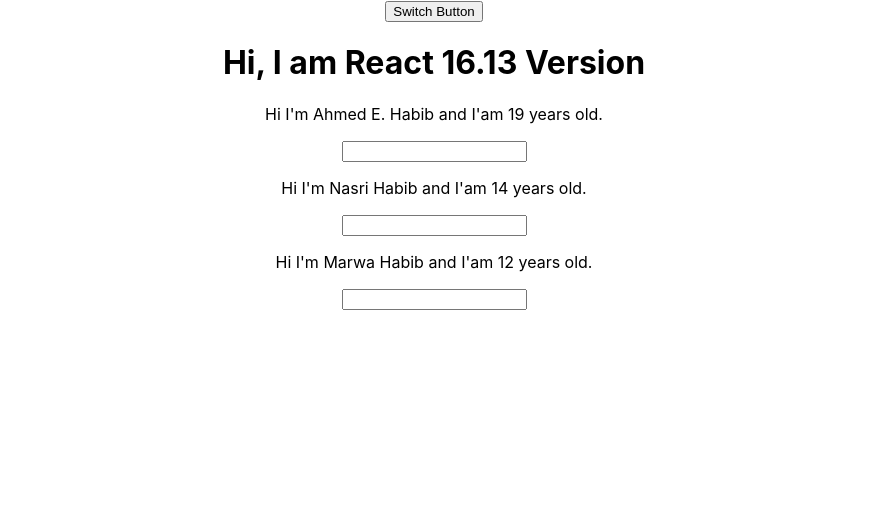
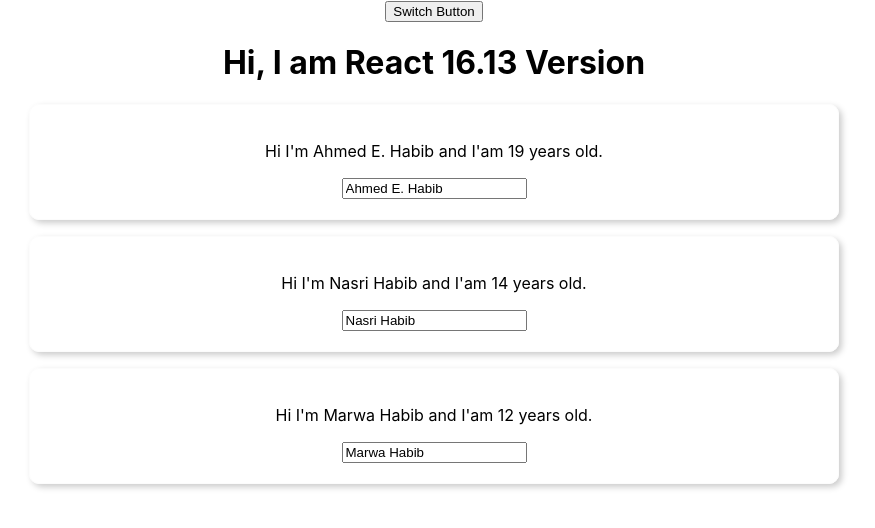
Before and after one commit to 4hmedhabib/React-learning, a React (Create React App) app in the folder my-app/: page / in a window 1280 px wide. Shown: the top 528 px of the page, without its empty margins (206-1081 px from the left). Built offline with nearby package versions, Linux system fonts and the light colour scheme.

Commit message:
adding css files

```diff
--- /dev/null
+++ b/my-app/src/Person/Person.css
@@ -0,0 +1,10 @@
+.Person {
+  width: 60%;
+  margin: auto;
+  border: 1px solid #fcfcfcfc;
+  box-shadow: 3px 3px 6px #ccc;
+  border-radius: 10px;
+  padding: 20px;
+  margin-bottom: 16px;
+  text-align: center;
+}
--- a/my-app/src/Person/Person.js
+++ b/my-app/src/Person/Person.js
@@ -1,12 +1,13 @@
 import React from "react";
+import "./Person.css";
 
 const person = (props) => {
   return (
-    <div>
+    <div className="Person">
       <p>
         Hi I'm {props.name} and I'am {props.age} years old.
       </p>
-      <input type="text" onChange={props.nameChange}></input>
+      <input type="text" onChange={props.nameChange} value={props.name}></input>
     </div>
   );
 };
```
